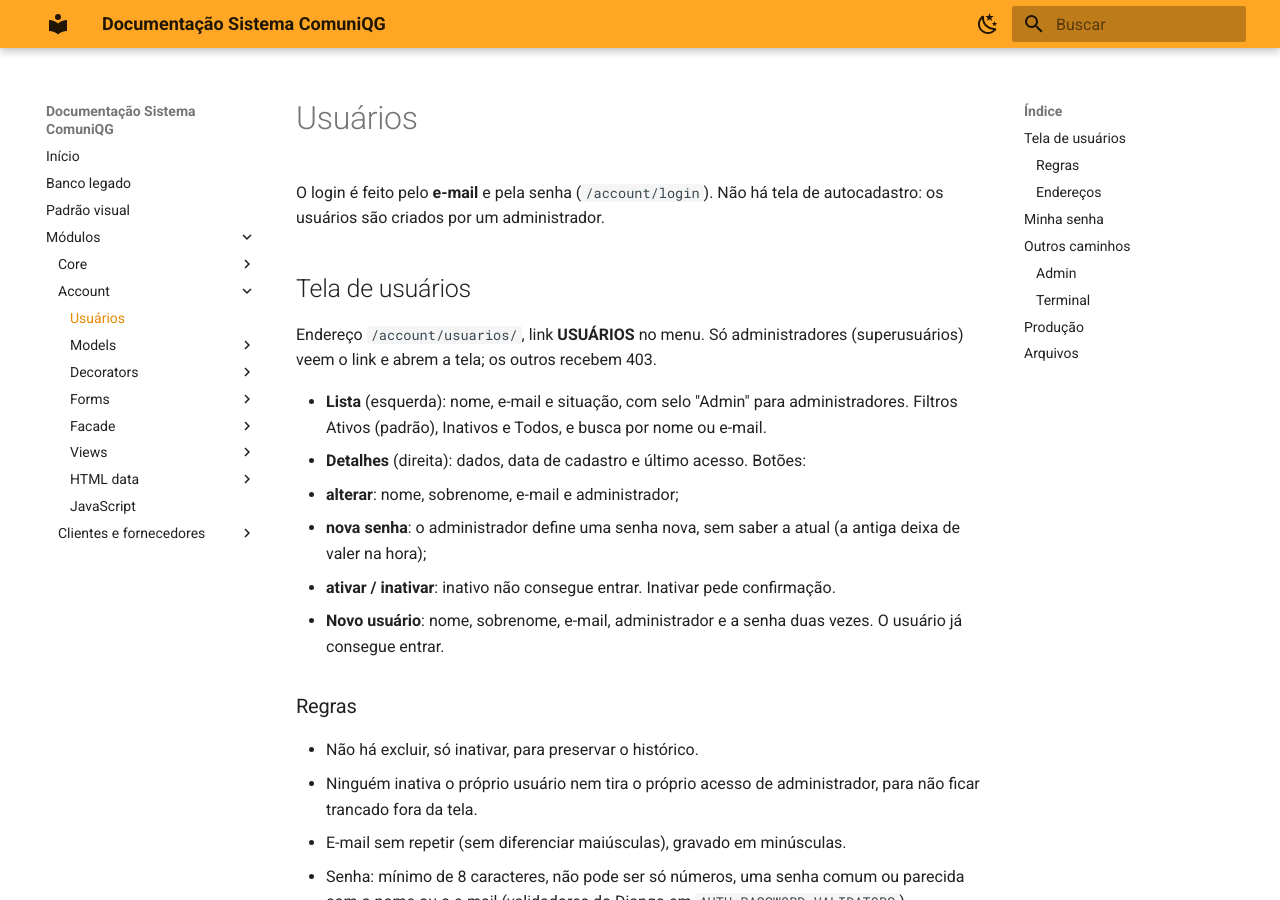
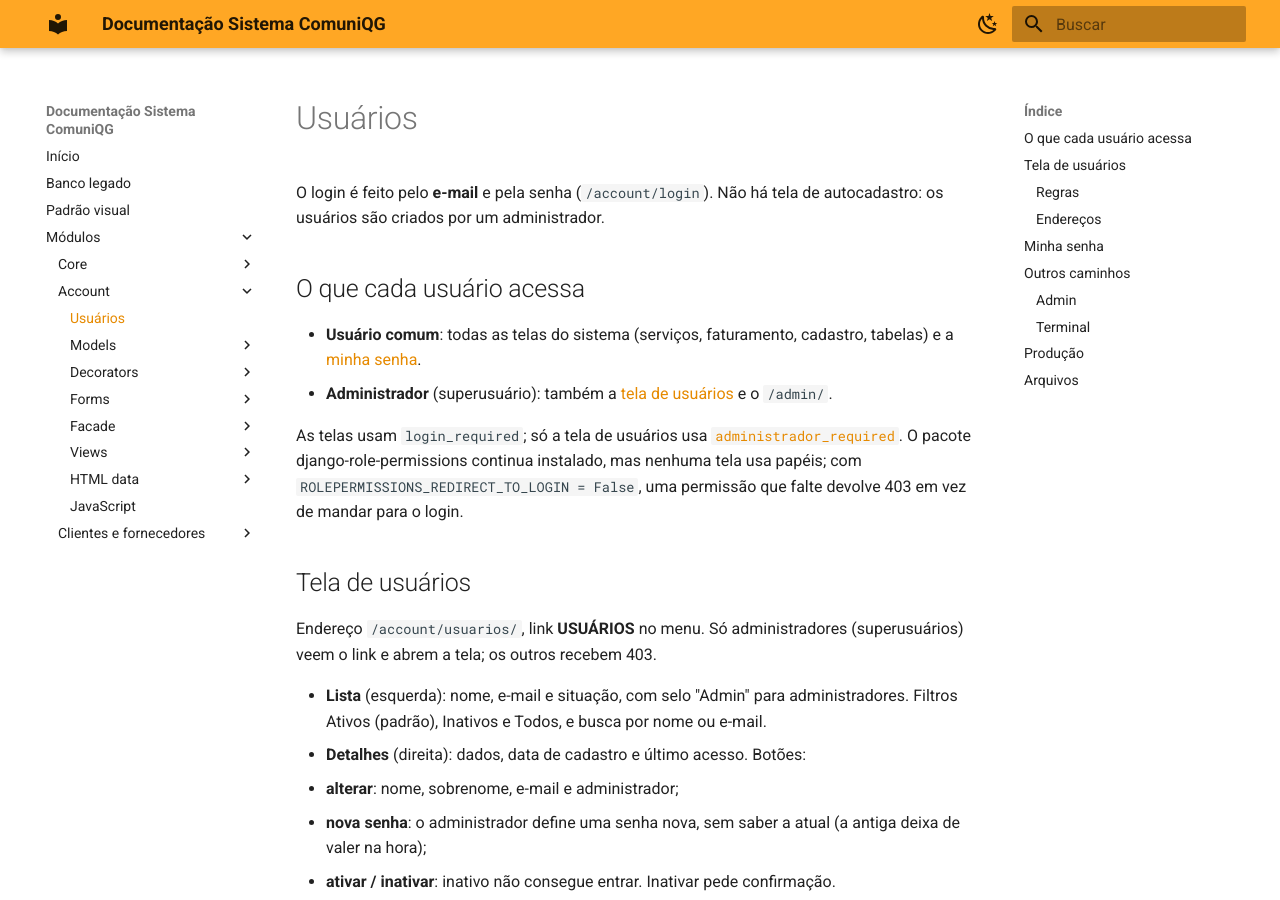
Before and after one commit to OswaldoSoares/comuniqg, an MkDocs documentation site: the page built from docs/docs/account/usuarios.md, in a window 1280 px wide and 900 px high. Built offline with MkDocs 1.6.1 and Material for MkDocs 9.7.7, drawn with Linux system fonts in a browser that asks for light colours.

Commit message:
docs(account): o que o usuário comum e o administrador acessam
Co-Authored-By: Claude Opus 5.5 <noreply@anthropic.com>

```diff
--- a/docs/docs/account/usuarios.md
+++ b/docs/docs/account/usuarios.md
@@ -1,6 +1,13 @@
 # Usuários
 
 O login é feito pelo **e-mail** e pela senha (`/account/login`). Não há tela de autocadastro: os usuários são criados por um administrador.
+
+## O que cada usuário acessa
+
+- **Usuário comum**: todas as telas do sistema (serviços, faturamento, cadastro, tabelas) e a [minha senha](#minha-senha).
+- **Administrador** (superusuário): também a [tela de usuários](#tela-de-usuarios) e o `/admin/`.
+
+As telas usam `login_required`; só a tela de usuários usa [`administrador_required`](decorators/administrador_required.md). O pacote django-role-permissions continua instalado, mas nenhuma tela usa papéis; com `ROLEPERMISSIONS_REDIRECT_TO_LOGIN = False`, uma permissão que falte devolve 403 em vez de mandar para o login.
 
 ## Tela de usuários
 
```
